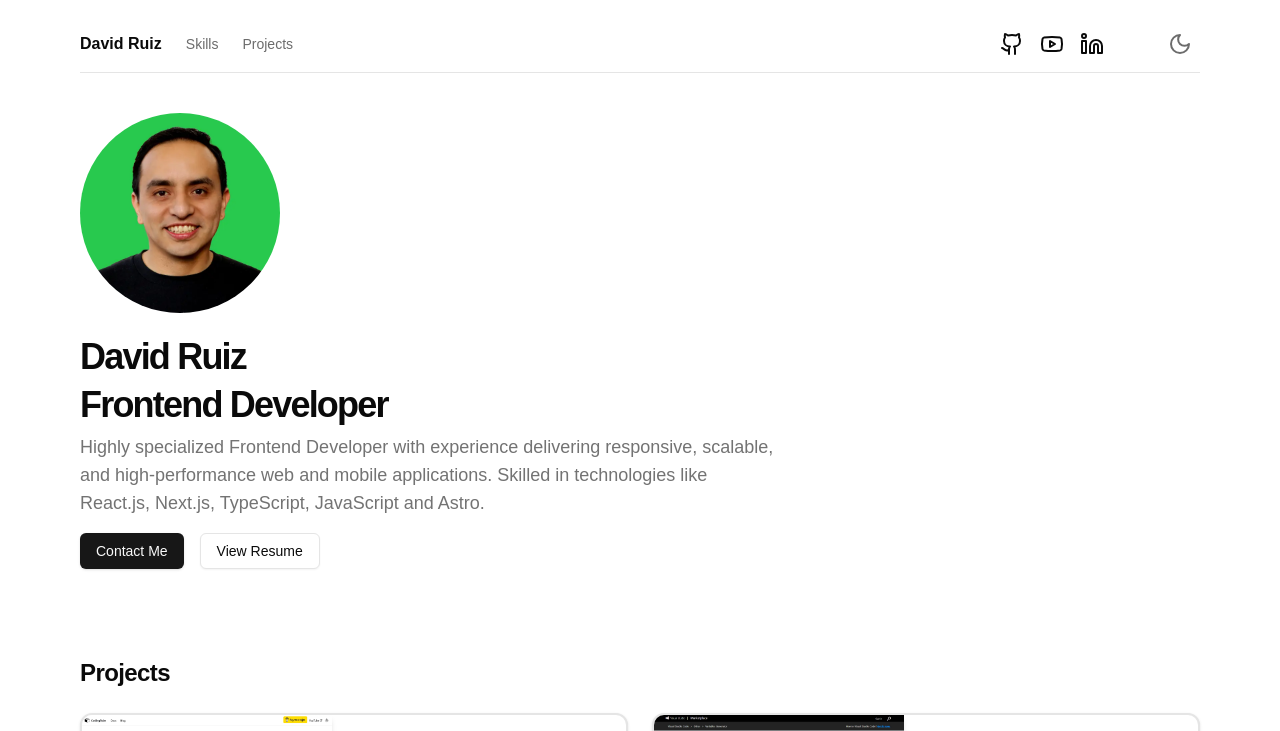
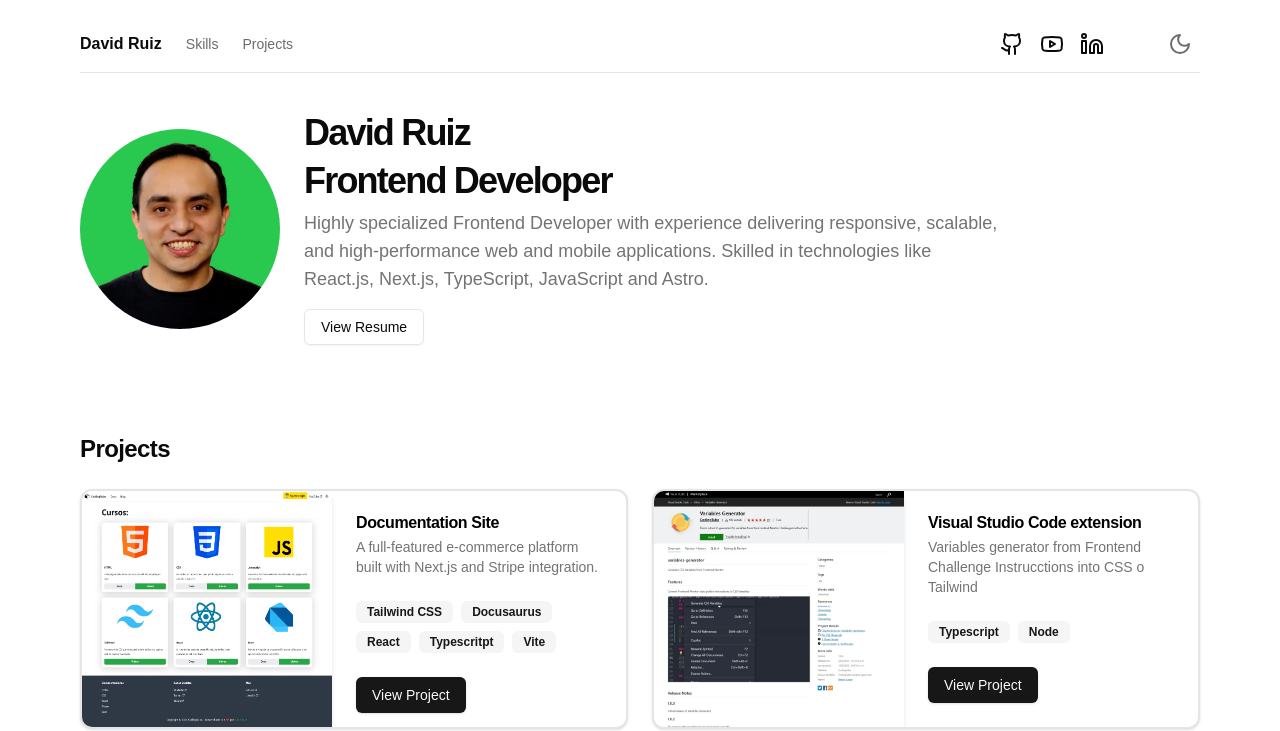
Before and after one commit to Davichobits/Portfolio-David-Ruiz, a Next.js app: page / in a window 1280 px wide. Shown: the top 731 px of the page. Built offline with nearby package versions, Linux system fonts and the light colour scheme.

Commit message:
flex on hero components

```diff
--- a/components/hero.tsx
+++ b/components/hero.tsx
@@ -3,7 +3,7 @@ import Image from "next/image"
 
 export function Hero() {
   return (
-    <section className="container grid items-center gap-6 pb-8 pt-6 md:py-10">
+    <section className="container flex flex-col lg:flex-row items-center gap-6 pb-8 pt-6 md:py-10">
       <Image
         src="/Profile.webp"
         width={200}
@@ -22,9 +22,6 @@ export function Hero() {
         </p>
       </div>
       <div className="flex gap-4 mt-4">
-        <Button asChild>
-          <a href="#contact">Contact Me</a>
-        </Button>
         <Button variant="outline" asChild>
           <a href="/resume.pdf" target="_blank" rel="noopener noreferrer">
             View Resume
```
